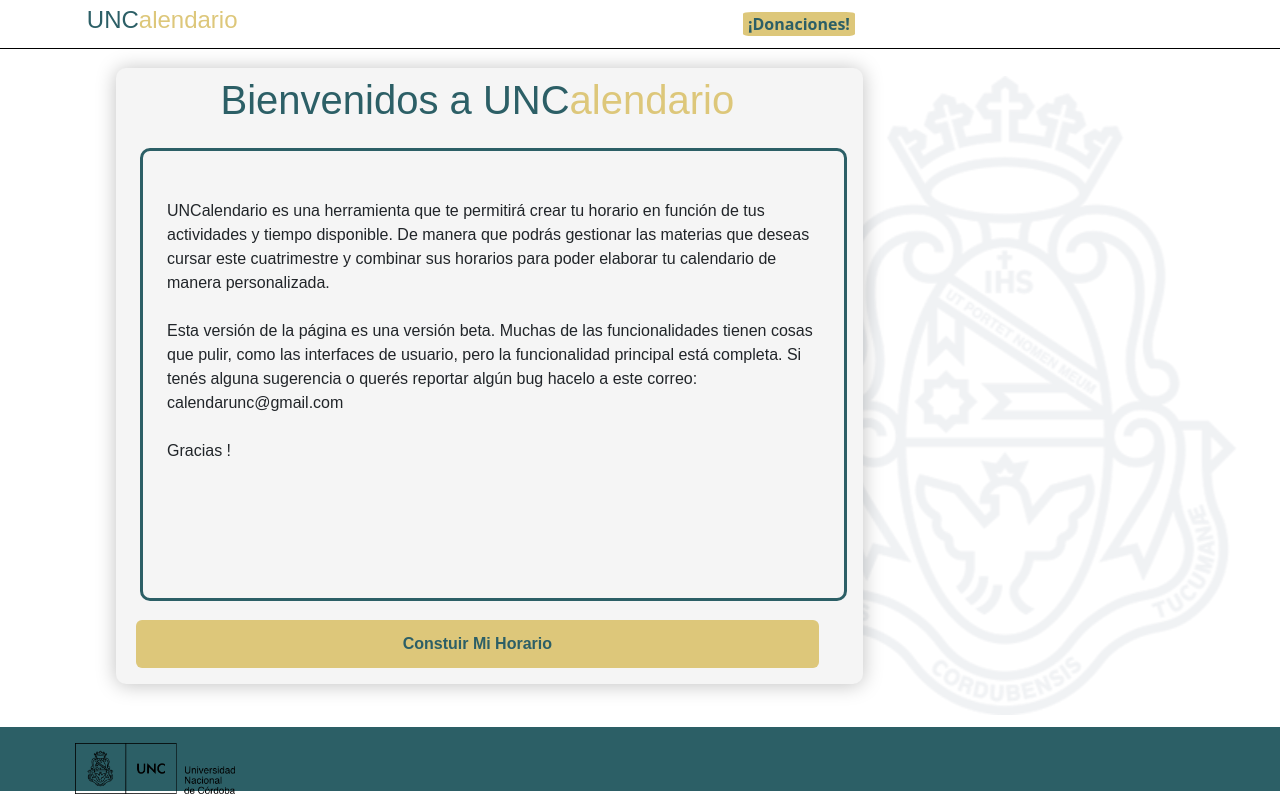
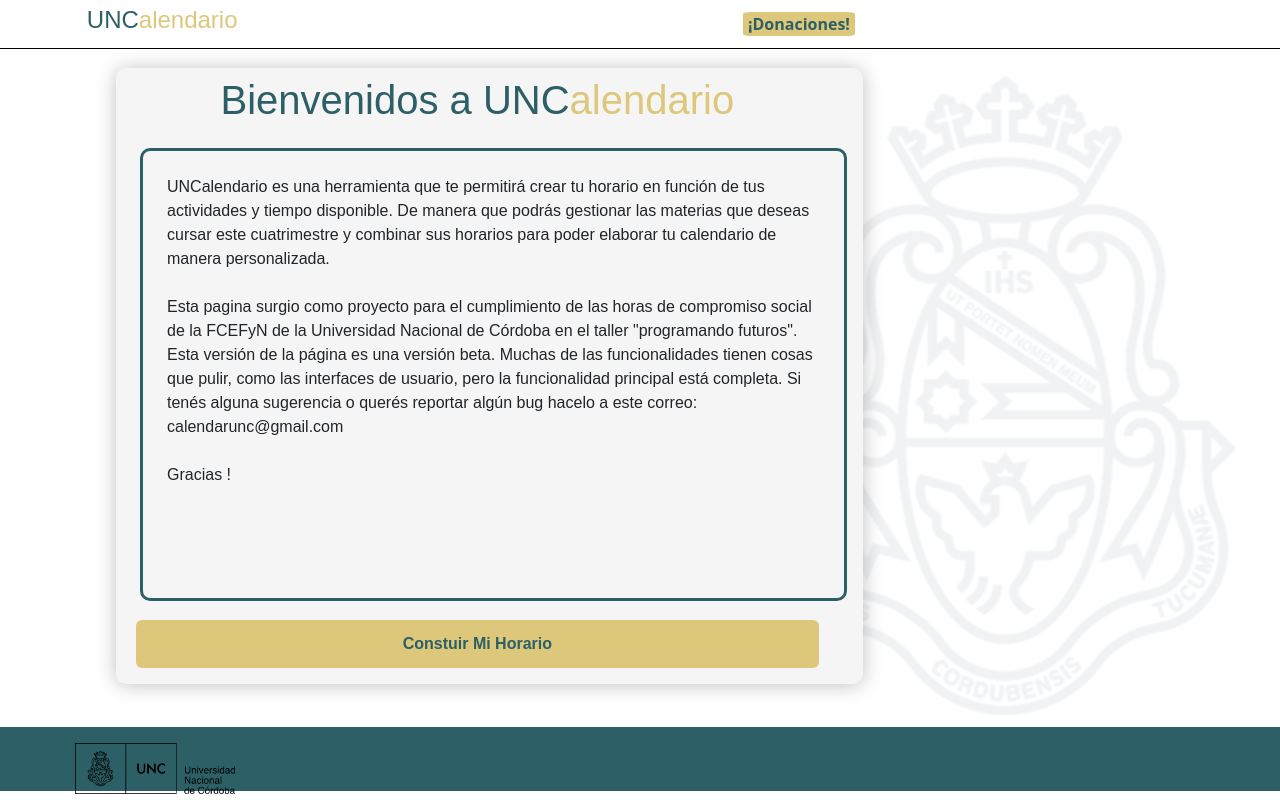
Before and after one commit to megafagol/calendario_uncFabri, a Vue app: page / in a window 1280 px wide. Built offline with nearby package versions, Linux system fonts and the light colour scheme.

Commit message:
Fix en las superposiciones

```diff
--- a/src/views/HomeView.vue
+++ b/src/views/HomeView.vue
@@ -8,15 +8,18 @@
 
         <div class="container-i-1 col-12 ms-3 mb-2">
           <p class="descripcion col-12">
-            <br />
             UNCalendario es una herramienta que te permitirá crear tu horario en
             función de tus actividades y tiempo disponible. De manera que podrás
             gestionar las materias que deseas cursar este cuatrimestre y
             combinar sus horarios para poder elaborar tu calendario de manera
             personalizada.
+
+
             <!-- <br />Aquí te dejamos un video con la explicación de como funciona. -->
             <br />
             <br />
+            Esta pagina surgio como proyecto para el cumplimiento de las horas de compromiso social de la
+            FCEFyN de la Universidad Nacional de Córdoba en el taller "programando futuros".
             Esta versión de la página es una versión beta. Muchas de las
             funcionalidades tienen cosas que pulir, como las interfaces de
             usuario, pero la funcionalidad principal está completa. Si tenés
@@ -26,6 +29,7 @@
             <br />
             <br />
             Gracias !
+
           </p>
 
 
--- a/src/views/Horario.vue
+++ b/src/views/Horario.vue
@@ -330,7 +330,8 @@
         <input
         v-model="cantHorarios"
         type="number"
-        class="form-control"/>
+        class="form-control"
+        value="5"/>
       <br>
 
 
@@ -638,7 +639,7 @@
       if(this.margenMinimo == undefined){
         console.log("margen minimo:" + this.margenMinimo);
 
-        this.margenMinimo = 15;
+        this.margenMinimo = 0;
 
         console.log("margen minimo:" + this.margenMinimo);
       }
```
